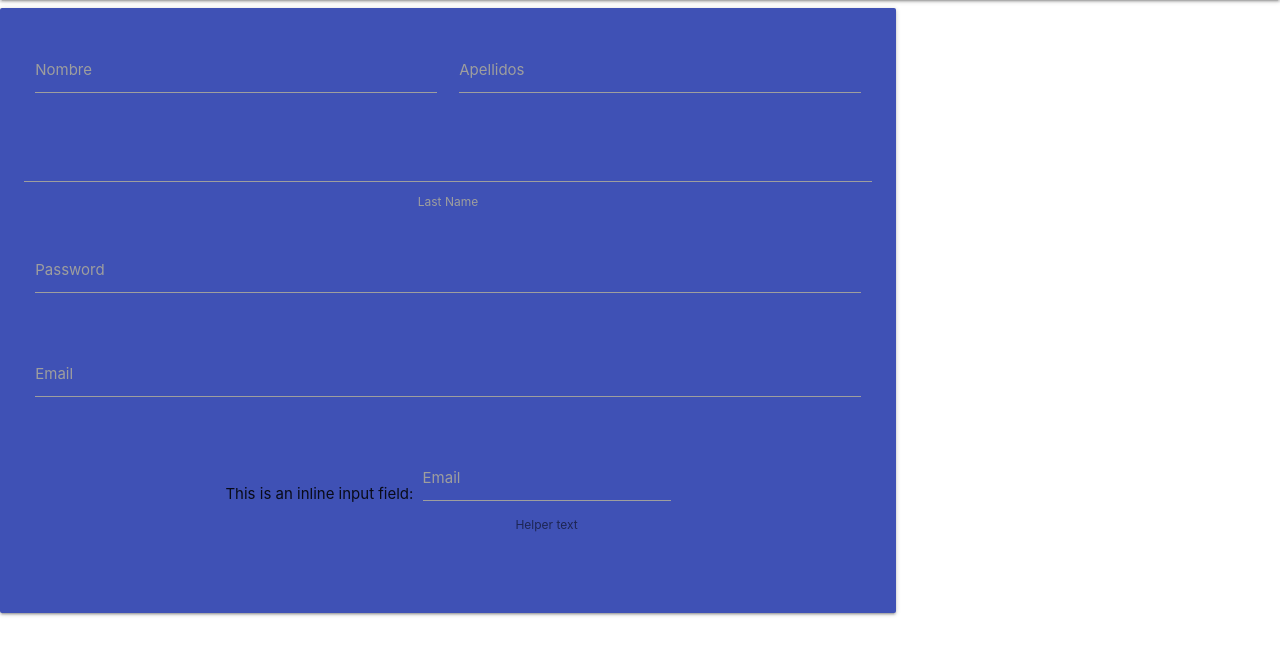
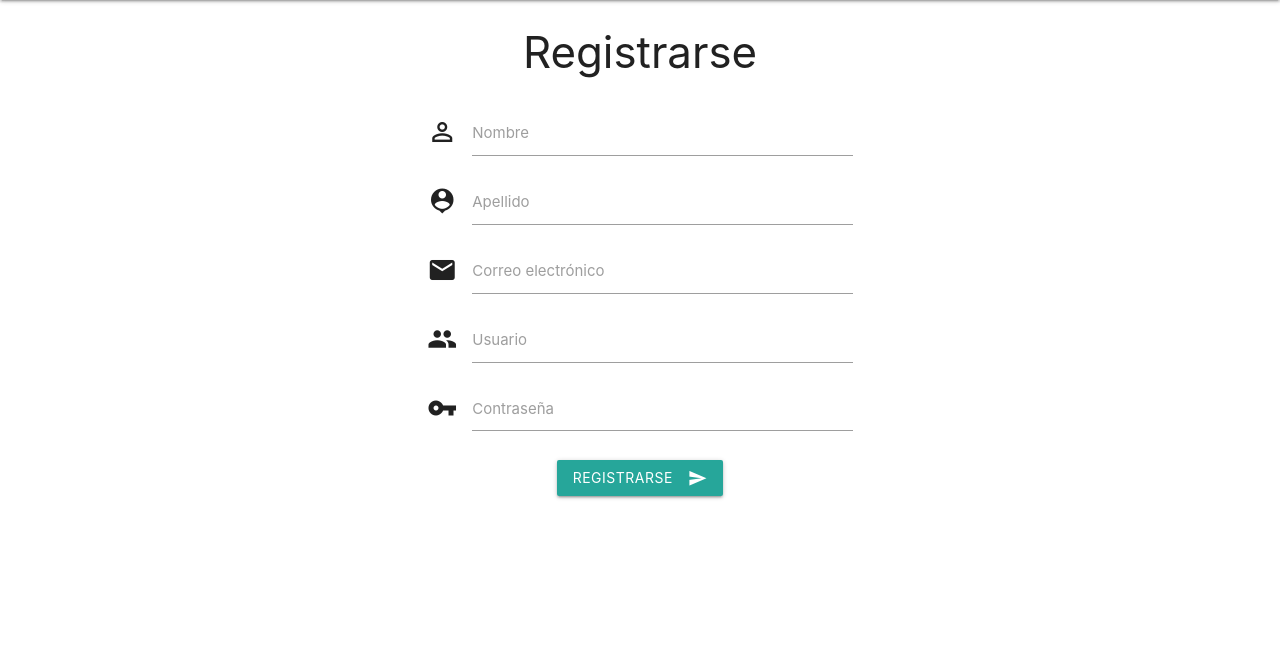
Before and after one commit to geovany19/Expo2019, a PHP site: page /registrarse.php in a window 1280 px wide. Shown: the part 64-719 px from the top of the page. Run offline with PHP 8.4, Linux system fonts and the light colour scheme; style sheets or scripts are compiled from the project's sources.

Commit message:
Arreglo de Registrarse, dejarlo bonito

```diff
--- a/Expo2019/views/dashboard/registrarse.php
+++ b/Expo2019/views/dashboard/registrarse.php
@@ -3,47 +3,58 @@ include "../../core/helpers/public/public_page.php";
 include "../../core/helpers/dashboard/footeradmin.php";
 Public_page::header("Principal");
 ?>
-<div class="center">
-<div class="card-panel indigo container offset-l2" class="" >
+<html lang="es">
+<head>
+	<meta charset="UTF-8">
+	<title>Formulario de registrarse</title>
+	<link rel="stylesheet" href="../../resources/css/materialize.min.css">
+	 <link href="../../resources/css/fonts.css" rel="stylesheet">
+</head>
+<body>
+	<section class="container">
 		<div class="row">
-    <form class="col s12">
-      <div class="row">
-        <div class="input-field col s6">
-          <input id="first_name" type="text" class="validate">
-          <label for="first_name">Nombre</label>
+		<h3 class="center-align">Registrarse</h3>
+			<article class="col s6 offset-s3">
+				<form method="POST" action="formulario-contacto.php">
+					<div class="input-field">
+						<i class="material-icons prefix">perm_identity</i>
+						<label for="nombre">Nombre</label>
+						<input type="text" name="nombre" required>
 					</div>
-        <div class="input-field col s6">
-          <input id="last_name" type="text" class="validate">
-          <label for="last_name">Apellidos</label>
+
+					<div class="input-field">
+						<i class="material-icons prefix">person_pin</i>
+						<label for="apellido">Apellido</label>
+						<input type="text" name="apellido" required>
 					</div>
+					<div class="input-field">
+						<i class="material-icons prefix">email</i>
+						<label for="email">Correo electrónico</label>
+						<input type="email" name="email" required>
 					</div>
-      <div class="row">
-      <input id="last_name" type="text" class="validate">
-          <label for="last_name">Last Name</label>
+                    <div class="input-field">
+						<i class="material-icons prefix">people</i>
+						<label for="usuario">Usuario</label>
+						<input type="text" name="usuario" required>
 					</div>
-      <div class="row">
-        <div class="input-field col s12">
-          <input id="password" type="password" class="validate">
-          <label for="password">Password</label>
+					<div class="input-field">
+						<i class="material-icons prefix">vpn_key</i>
+						<label for="contraseña">Contraseña</label>
+						<textarea name="contraseña" id="" rows="10" class="materialize-textarea"  length="140" required></textarea>
 					</div>
+
+					<p class="center-align">
+						<button class="waves-effect waves-light btn" type="submit"><i class="material-icons right">send</i>Registrarse</button>
+					</p>
+
+				</form>
+
+			</article>
 		</div>
-      <div class="row">
-        <div class="input-field col s12">
-          <input id="email" type="email" class="validate">
-          <label for="email">Email</label>
-        </div>
-      </div>
-      <div class="row">
-        <div class="col s12">
-          This is an inline input field:
-          <div class="input-field inline">
-            <input id="email_inline" type="email" class="validate">
-            <label for="email_inline">Email</label>
-            <span class="helper-text" data-error="wrong" data-success="right">Helper text</span>
-          </div>
-        </div>
-      </div>
-    </form>
-  </div>
-</div>
-</div>
+	</section>
+
+
+	<script src="../../resources/js/jquery.js"></script>
+	<script src="../../resources/js/materialize.min.js"></script>
+</body>
+</html>
```
Also changed, not shown: Expo2019/resources/fonts/fonts.css (added, +23 -0 lines). Lines whose indentation alone changed are shown as unchanged.
